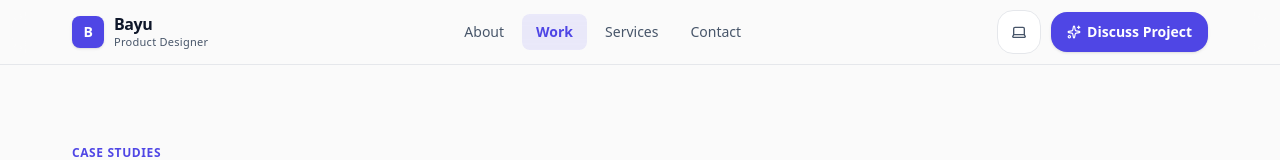
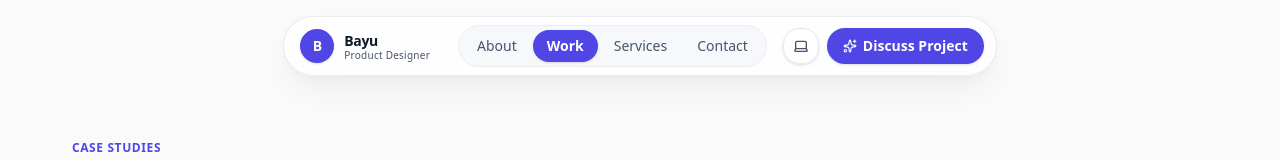
Before and after one commit to bayupadji/myportofolio, a Next.js app: page /work in a window 1280 px wide. Shown: the top 160 px of the page. Built offline with nearby package versions, Linux system fonts and the light colour scheme.

Commit message:
refactor: redesign header into a floating island capsule with updated styling and theme toggle

```diff
--- a/src/app/globals.css
+++ b/src/app/globals.css
@@ -15,6 +15,14 @@
   --success: #15803D;
   --error: #DC2626;
   --ring-focus: rgba(79, 70, 229, 0.45);
+
+  /* Liquid Glass Island Header Tokens - Light */
+  --header-glass-bg: rgba(255, 255, 255, 0.74);
+  --header-glass-border: rgba(229, 231, 235, 0.85);
+  --header-glass-shadow: 0 16px 36px -10px rgba(15, 23, 42, 0.08), 0 4px 16px -2px rgba(15, 23, 42, 0.04), inset 0 1px 1.5px 0 rgba(255, 255, 255, 0.95);
+  --header-glass-shadow-scrolled: 0 20px 42px -10px rgba(15, 23, 42, 0.12), 0 6px 20px -2px rgba(15, 23, 42, 0.06), inset 0 1px 1.5px 0 rgba(255, 255, 255, 0.95);
+  --header-nav-track-bg: rgba(241, 245, 249, 0.65);
+  --header-nav-track-border: rgba(229, 231, 235, 0.6);
 }
 
 html.dark {
@@ -32,6 +40,14 @@ html.dark {
   --success: #4ADE80;
   --error: #F87171;
   --ring-focus: rgba(129, 140, 248, 0.45);
+
+  /* Liquid Glass Island Header Tokens - Dark */
+  --header-glass-bg: rgba(18, 21, 28, 0.74);
+  --header-glass-border: rgba(255, 255, 255, 0.09);
+  --header-glass-shadow: 0 20px 48px -12px rgba(0, 0, 0, 0.7), 0 0 0 1px rgba(255, 255, 255, 0.05), inset 0 1px 1.5px 0 rgba(255, 255, 255, 0.14);
+  --header-glass-shadow-scrolled: 0 24px 54px -10px rgba(0, 0, 0, 0.85), 0 0 0 1px rgba(255, 255, 255, 0.08), inset 0 1px 1.5px 0 rgba(255, 255, 255, 0.18);
+  --header-nav-track-bg: rgba(24, 29, 39, 0.6);
+  --header-nav-track-border: rgba(255, 255, 255, 0.06);
 }
 
 @theme {
@@ -266,3 +282,44 @@ button {
 ::-webkit-scrollbar-thumb:hover {
   background: var(--text-muted);
 }
+
+/* =========================================================================
+   Liquid Glass & Island Header System (Inspired by indrakusuma.dev)
+   ========================================================================= */
+.liquid-glass-island {
+  background-color: var(--header-glass-bg);
+  border: 1px solid var(--header-glass-border);
+  box-shadow: var(--header-glass-shadow);
+  backdrop-filter: blur(24px) saturate(190%);
+  -webkit-backdrop-filter: blur(24px) saturate(190%);
+  transition: box-shadow 320ms cubic-bezier(0.22, 1, 0.36, 1),
+              transform 320ms cubic-bezier(0.22, 1, 0.36, 1),
+              border-color 300ms ease,
+              background-color 300ms ease;
+}
+
+.liquid-glass-island.scrolled {
+  box-shadow: var(--header-glass-shadow-scrolled);
+  transform: translateY(-1px) scale(0.995);
+}
+
+/* Liquid specular highlight sheen across top rim */
+.liquid-glass-sheen {
+  position: absolute;
+  inset: 0;
+  border-radius: 9999px;
+  pointer-events: none;
+  background: linear-gradient(180deg, rgba(255, 255, 255, 0.4) 0%, rgba(255, 255, 255, 0.04) 40%, transparent 100%);
+}
+
+html.dark .liquid-glass-sheen {
+  background: linear-gradient(180deg, rgba(255, 255, 255, 0.12) 0%, rgba(255, 255, 255, 0.01) 40%, transparent 100%);
+}
+
+/* Nav Links pill track */
+.liquid-nav-track {
+  background-color: var(--header-nav-track-bg);
+  border: 1px solid var(--header-nav-track-border);
+  backdrop-filter: blur(12px);
+  -webkit-backdrop-filter: blur(12px);
+}
--- a/src/presentation/components/layout/Header.tsx
+++ b/src/presentation/components/layout/Header.tsx
@@ -1,6 +1,6 @@
 "use client";
 
-import React from "react";
+import React, { useState, useEffect } from "react";
 import Link from "next/link";
 import { usePathname } from "next/navigation";
 import { Menu, Sparkles } from "lucide-react";
@@ -17,6 +17,16 @@ export interface HeaderProps {
 export const Header: React.FC<HeaderProps> = ({ messages }) => {
   const pathname = usePathname();
   const { toggleMobileDrawer } = useUiStore();
+  const [isScrolled, setIsScrolled] = useState(false);
+
+  useEffect(() => {
+    const handleScroll = () => {
+      setIsScrolled(window.scrollY > 20);
+    };
+    handleScroll();
+    window.addEventListener("scroll", handleScroll, { passive: true });
+    return () => window.removeEventListener("scroll", handleScroll);
+  }, []);
 
   const navLinks = [
     { href: "/about", label: messages.nav.about },
@@ -26,32 +36,44 @@ export const Header: React.FC<HeaderProps> = ({ messages }) => {
   ];
 
   return (
-    <header className="sticky top-0 z-40 w-full border-b border-[var(--border)] bg-[var(--background)]/80 backdrop-blur-md transition-colors">
-      <a href="#main-content" className="skip-to-content">
+    <header className="sticky top-2.5 sm:top-4 z-40 w-full px-3 sm:px-4 flex justify-center pointer-events-none transition-all duration-300">
+      <a href="#main-content" className="skip-to-content pointer-events-auto">
         Skip to content
       </a>
 
-      <div className="mx-auto flex h-16 max-w-[1200px] items-center justify-between px-4 sm:px-6 lg:px-8">
-        {/* Brand / Name */}
+      {/* Floating Island Capsule with Liquid Glass */}
+      <div
+        className={`pointer-events-auto relative flex items-center justify-between gap-2 sm:gap-3 lg:gap-4 rounded-full py-1.5 px-2 sm:py-2 sm:px-3 liquid-glass-island transition-all duration-300 max-w-[calc(100vw-1.5rem)] ${
+          isScrolled ? "scrolled" : ""
+        }`}
+      >
+        {/* Specular Liquid Refraction Sheen */}
+        <div className="liquid-glass-sheen" aria-hidden="true" />
+
+        {/* Brand / Logo on the Left */}
         <Link
           href="/"
-          className="group flex items-center gap-2.5 text-base font-semibold tracking-tight text-[var(--text)] focus-visible:rounded-md"
+          className="group relative z-10 flex items-center gap-2 sm:gap-2.5 text-sm font-semibold tracking-tight text-[var(--text)] focus-visible:rounded-full py-1 pl-1 pr-2 sm:pr-3 rounded-full hover:bg-[var(--surface-hover)]/60 transition-colors"
+          aria-label="Home · Bayu Product Designer"
         >
-          <div className="flex h-8 w-8 items-center justify-center rounded-lg bg-[var(--accent)] text-[var(--accent-contrast)] font-bold text-sm shadow-sm group-hover:scale-105 transition-transform">
+          <div className="flex h-8 w-8 sm:h-8.5 sm:w-8.5 items-center justify-center rounded-full bg-[var(--accent)] text-[var(--accent-contrast)] font-bold text-xs sm:text-sm shadow-sm shadow-[var(--accent)]/30 group-hover:scale-105 group-hover:rotate-[-4deg] transition-all duration-200 shrink-0">
             B
           </div>
           <span className="flex flex-col">
-            <span className="font-bold tracking-tight text-[var(--text)] leading-tight">
+            <span className="font-bold tracking-tight text-[var(--text)] leading-tight text-xs sm:text-sm">
               Bayu
             </span>
-            <span className="text-[11px] font-medium text-[var(--text-muted)] tracking-wide">
+            <span className="hidden xl:inline text-[10px] font-medium text-[var(--text-muted)] tracking-wide leading-none">
               Product Designer
             </span>
           </span>
         </Link>
 
-        {/* Desktop Navigation */}
-        <nav className="hidden md:flex items-center gap-1" aria-label="Main Navigation">
+        {/* Desktop Navigation Links */}
+        <nav
+          className="hidden md:flex items-center gap-0.5 p-1 rounded-full liquid-nav-track relative z-10"
+          aria-label="Main Navigation"
+        >
           {navLinks.map((link) => {
             const isActive =
               pathname === link.href ||
@@ -60,10 +82,10 @@ export const Header: React.FC<HeaderProps> = ({ messages }) => {
               <Link
                 key={link.href}
                 href={link.href}
-                className={`px-3.5 py-2 rounded-lg text-sm font-medium transition-colors ${
+                className={`relative px-3 sm:px-3.5 py-1.5 rounded-full text-xs sm:text-sm font-medium transition-all duration-200 ${
                   isActive
-                    ? "text-[var(--accent)] bg-[var(--accent)]/10 font-semibold"
-                    : "text-[var(--text-muted)] hover:text-[var(--text)] hover:bg-[var(--surface-hover)]"
+                    ? "text-[var(--accent-contrast)] bg-[var(--accent)] shadow-sm shadow-[var(--accent)]/30 font-semibold"
+                    : "text-[var(--text-muted)] hover:text-[var(--text)] hover:bg-[var(--surface-hover)]/70"
                 }`}
               >
                 {link.label}
@@ -72,27 +94,27 @@ export const Header: React.FC<HeaderProps> = ({ messages }) => {
           })}
         </nav>
 
-        {/* Right Actions */}
-        <div className="flex items-center gap-2.5">
-          <div className="hidden sm:flex items-center gap-2">
-            <ThemeToggle />
-          </div>
+        {/* Right Action Controls */}
+        <div className="relative z-10 flex items-center gap-1.5 sm:gap-2">
+          {/* Theme Toggle Button */}
+          <ThemeToggle />
 
+          {/* CTA: Discuss project / Let's talk */}
           <Link
             href="/contact?topic=freelance"
-            className="hidden sm:inline-flex items-center gap-1.5 px-4 py-2 rounded-[16px] bg-[var(--accent)] text-[var(--accent-contrast)] text-sm font-semibold hover:opacity-95 shadow-sm shadow-[var(--accent)]/20 transition-all duration-200 ease-out hover:-translate-y-0.5 hover:shadow-md active:translate-y-0 active:scale-[0.98] min-h-[40px]"
+            className="hidden sm:inline-flex items-center gap-1.5 px-3.5 sm:px-4 py-2 rounded-full bg-[var(--accent)] text-[var(--accent-contrast)] text-xs sm:text-sm font-semibold hover:opacity-95 shadow-sm shadow-[var(--accent)]/20 transition-all duration-200 hover:-translate-y-0.5 hover:shadow-md active:translate-y-0 active:scale-[0.98] shrink-0 min-h-[36px]"
           >
             <Sparkles className="w-3.5 h-3.5" />
-            {messages.nav.letsTalk}
+            <span className="whitespace-nowrap">{messages.nav.letsTalk}</span>
           </Link>
 
           {/* Mobile Menu Trigger */}
           <button
             onClick={toggleMobileDrawer}
-            className="p-2.5 md:hidden rounded-[16px] border border-[var(--border)] text-[var(--text)] hover:bg-[var(--surface-hover)] min-w-[44px] min-h-[44px] flex items-center justify-center"
+            className="md:hidden flex h-9 w-9 items-center justify-center rounded-full border border-[var(--border)] bg-[var(--surface)]/90 text-[var(--text)] hover:bg-[var(--surface-hover)] hover:border-[var(--accent)] transition-all cursor-pointer shrink-0 shadow-sm focus-visible:outline-2 focus-visible:outline-offset-2"
             aria-label={messages.nav.menu}
           >
-            <Menu className="w-5 h-5" />
+            <Menu className="w-4 h-4" />
           </button>
         </div>
       </div>
--- a/src/presentation/components/layout/ThemeToggle.tsx
+++ b/src/presentation/components/layout/ThemeToggle.tsx
@@ -23,7 +23,11 @@ function applyTheme(pref: ThemePreference) {
 
 const emptySubscribe = () => () => {};
 
-export const ThemeToggle: React.FC = () => {
+export interface ThemeToggleProps {
+  className?: string;
+}
+
+export const ThemeToggle: React.FC<ThemeToggleProps> = ({ className }) => {
   const { theme, setTheme } = useUiStore();
   const mounted = useSyncExternalStore(emptySubscribe, () => true, () => false);
 
@@ -38,16 +42,23 @@ export const ThemeToggle: React.FC = () => {
     applyTheme(next);
   };
 
+  const defaultClasses =
+    "h-9 w-9 flex-none rounded-full border border-[var(--border)] bg-[var(--surface)]/90 hover:bg-[var(--surface)] hover:border-[var(--accent)] text-[var(--text)] transition-all duration-300 hover:rotate-[20deg] flex items-center justify-center cursor-pointer shadow-sm focus-visible:outline-2 focus-visible:outline-offset-2 shrink-0";
+
   if (!mounted) {
     return (
-      <div className="w-10 h-10 rounded-[16px] bg-[var(--surface)] border border-[var(--border)] animate-pulse" />
+      <div
+        className={
+          className || "w-9 h-9 rounded-full bg-[var(--surface)] border border-[var(--border)] animate-pulse shrink-0"
+        }
+      />
     );
   }
 
   return (
     <button
       onClick={cycleTheme}
-      className="p-2.5 rounded-[16px] border border-[var(--border)] bg-[var(--surface)] hover:bg-[var(--surface-hover)] text-[var(--text)] transition-colors focus-visible:outline-2 focus-visible:outline-offset-2 flex items-center justify-center min-w-[44px] min-h-[44px]"
+      className={className || defaultClasses}
       aria-label={`Current theme: ${theme}. Click to change theme.`}
       title={`Theme: ${theme.toUpperCase()} (Click to toggle)`}
     >
```
Also changed, not shown: 1 other file (tests, documents, lock files or other folders).
